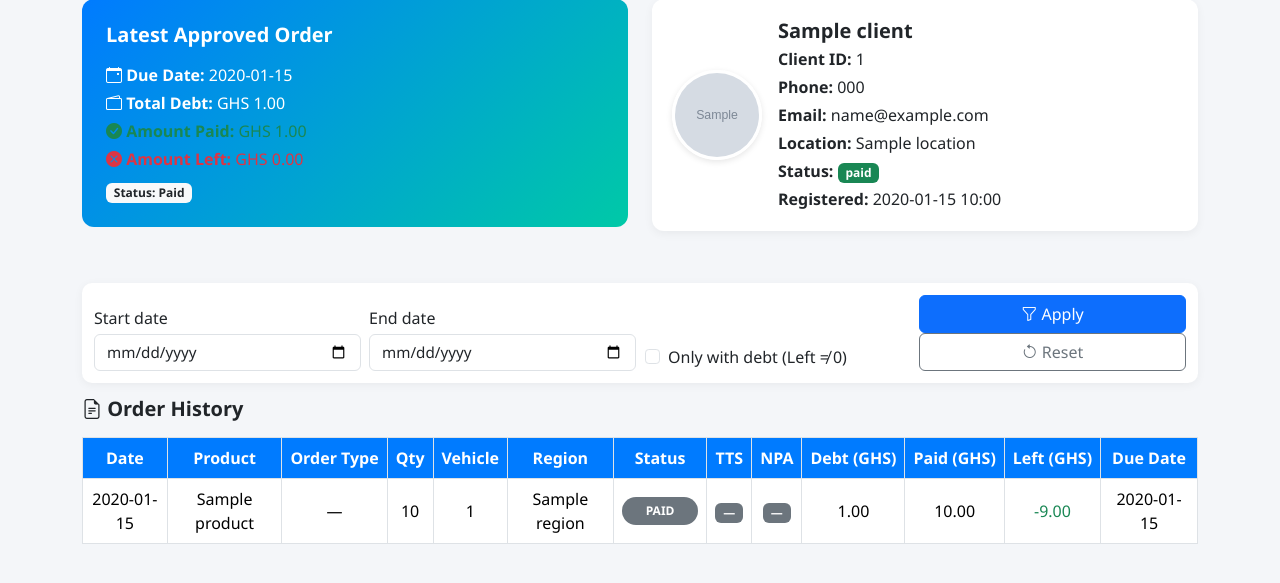
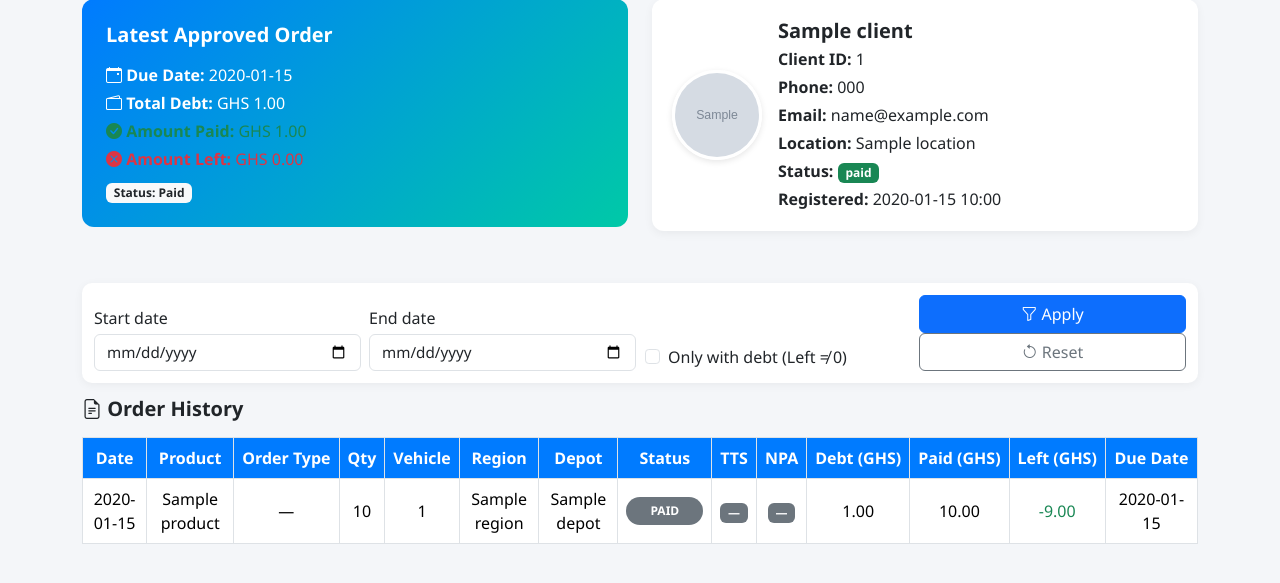
Before and after one commit to Cybok06/TrueType_v2, a Flask app: template templates/client/client_order_history.html in a window 1280 px wide. Shown: the part 135-718 px from the top of the page. Run offline with Flask 3, Linux system fonts and the light colour scheme; the template is opened without the code that fills it: most values are stand-ins (such as "Sample title", 1, 10 or a date in 2020); grey boxes marked "Sample" are stand-in pictures; parts of the project's set-up code (start-up, migrations or seed data) failed here and were passed over.

Commit message:
Update client_order_history.html

```diff
--- a/templates/client/client_order_history.html
+++ b/templates/client/client_order_history.html
@@ -128,6 +128,7 @@
           <th>Qty</th>
           <th>Vehicle</th>
           <th>Region</th>
+          <th>Depot</th>
           <th>Status</th>
           <th>TTS</th>
           <th>NPA</th>
@@ -153,6 +154,7 @@
           <td>{{ "{:,}".format((order.quantity or 0)|int) }}</td>
           <td>{{ order.vehicle_number }}</td>
           <td>{{ order.region }}</td>
+          <td>{{ order.depot }}</td>
           <td>
             {% set status = order.status|lower %}
             <span class="badge px-4 py-2 fw-semibold text-uppercase rounded-pill
```
